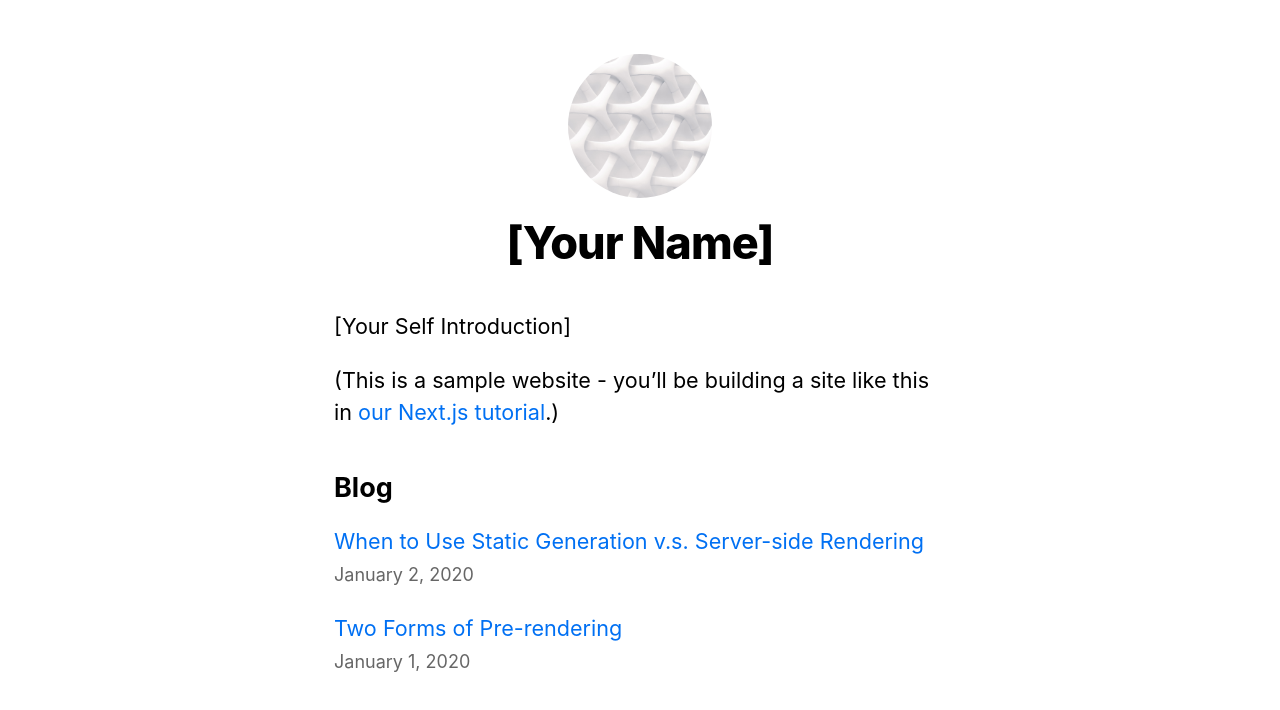
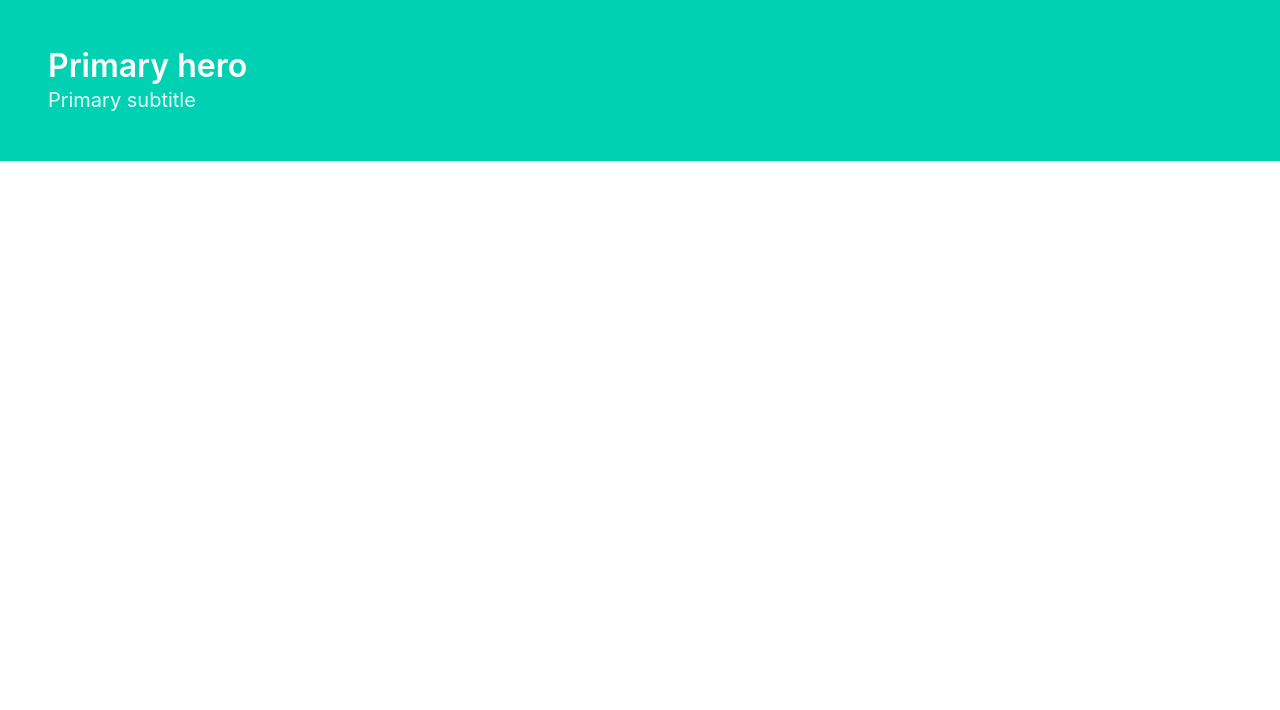
Before and after one commit to anas-didi95/nextjs-blog-client, a Next.js app: page / in a window 1280 px wide. Shown: the top 710 px of the page. Built offline with nearby package versions, Linux system fonts and the light colour scheme.

Commit message:
Add sass config and sample page

```diff
--- a/pages/_app.tsx
+++ b/pages/_app.tsx
@@ -1,5 +1,5 @@
 import { AppProps } from "next/app"
-import "../styles/global.css"
+import "../styles/app.scss"
 
 const App = ({ Component, pageProps }: AppProps) => <Component {...pageProps} />
 
--- a/pages/index.tsx
+++ b/pages/index.tsx
@@ -1,59 +1,16 @@
-import Head from "next/head"
-import Layout, { siteTitle } from "../src/components/Layout"
-import utilStyles from "../styles/utils.module.css"
-import { getSortedPostsData } from "../lib/posts"
-import Link from "next/link"
-import Date from "../src/components/Date"
-import { GetStaticProps } from "next"
+import React from "react"
 
-const Home = ({
-  allPostsData,
-}: {
-  allPostsData: {
-    date: string
-    title: string
-    id: string
-  }[]
-}) => {
-  return (
-    <Layout home>
-      <Head>
-        <title>{siteTitle}</title>
-      </Head>
-      <section className={utilStyles.headingMd}>
-        <p>[Your Self Introduction]</p>
-        <p>
-          (This is a sample website - you’ll be building a site like this in{" "}
-          <a href="https://nextjs.org/learn">our Next.js tutorial</a>.)
-        </p>
-      </section>
-      <section className={`${utilStyles.headingMd} ${utilStyles.padding1px}`}>
-        <h2 className={utilStyles.headingLg}>Blog</h2>
-        <ul className={utilStyles.list}>
-          {allPostsData.map(({ id, date, title }) => (
-            <li className={utilStyles.listItem} key={id}>
-              <Link href={`/posts/${id}`}>
-                <a>{title}</a>
-              </Link>
-              <br />
-              <small className={utilStyles.lightText}>
-                <Date dateString={date} />
-              </small>
-            </li>
-          ))}
-        </ul>
-      </section>
-    </Layout>
-  )
-}
+const IndexPage: React.FC<{}> = () => (
+  <section className="hero is-primary">
+    <div className="hero-body">
+      <p className="title">
+        Primary hero
+    </p>
+      <p className="subtitle">
+        Primary subtitle
+    </p>
+    </div>
+  </section>
+)
 
-export default Home
-
-export const getStaticProps: GetStaticProps = async () => {
-  const allPostsData = getSortedPostsData()
-  return {
-    props: {
-      allPostsData,
-    },
-  }
-}
+export default IndexPage
--- /dev/null
+++ b/styles/app.scss
@@ -0,0 +1,3 @@
+@charset "utf-8";
+
+@import "~bulma/bulma.sass";
```
Also changed, not shown: tsconfig.json (+3 -13 lines), 1 other file (tests, documents, lock files or other folders).
